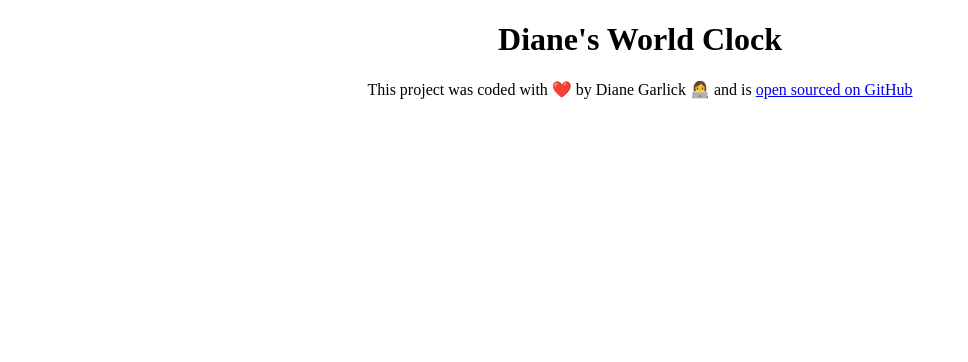
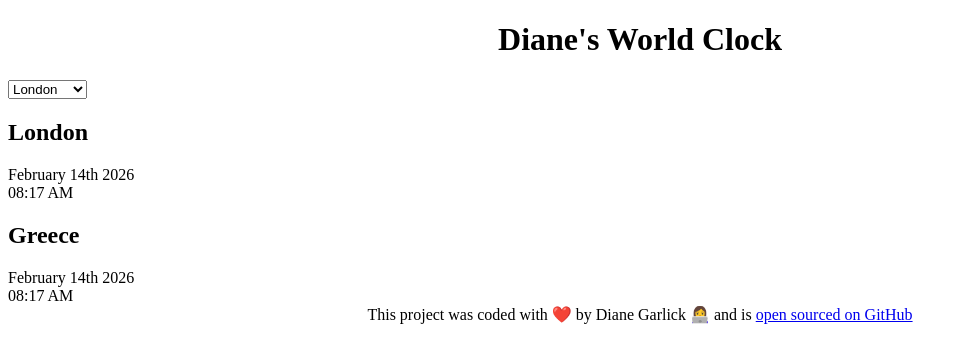
Before and after one commit to garlie0206/Dianesworldclock, a plain HTML site: page index.html in a window 1280 px wide. Shown: the whole page, without its empty margins (0-968 px from the left). Drawn offline with Linux system fonts and the light colour scheme.

Commit message:
Added in City structure

```diff
--- a/index.html
+++ b/index.html
@@ -8,7 +8,25 @@
     <title>World Clock - Diane Garlick</title>
   </head>
   <body>
-    <h1>Diane's World Clock</h1>
+    <div class="container">
+      <h1>Diane's World Clock</h1>
+      <select>
+        <option value="">London</option>
+        <option value="">New York</option>
+        <option value="">Greece</option>
+      </select>
+
+      <div class="city">
+        <h2>London</h2>
+        <div class="Date">February 14th 2026</div>
+        <div class="Time">08:17 AM</div>
+      </div>
+      <div class="city">
+        <h2>Greece</h2>
+        <div class="Date">February 14th 2026</div>
+        <div class="Time">08:17 AM</div>
+      </div>
+    </div>
     <footer>
       This project was coded with ❤️ by Diane Garlick 👩‍💻 and is
       <a href="https://github.com/garlie0206/Dianesworldclock" target="_blank">
```
